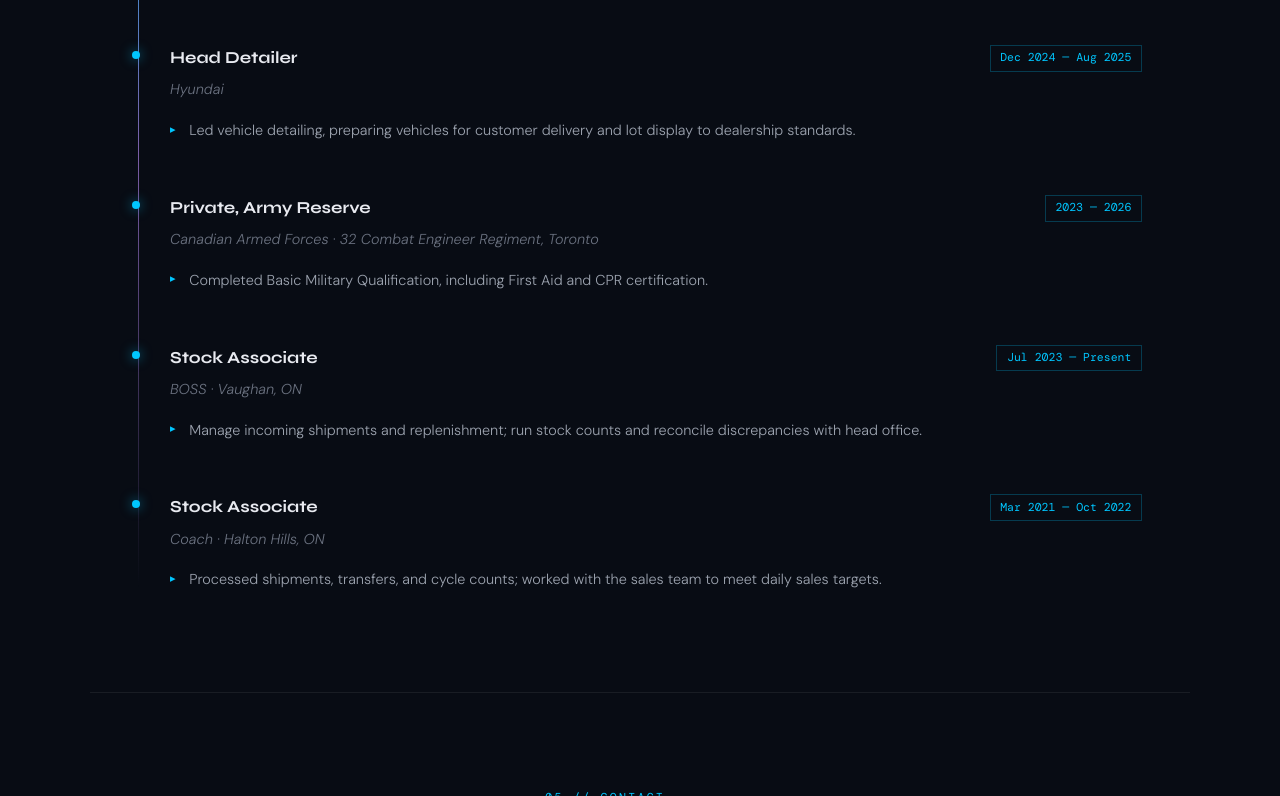
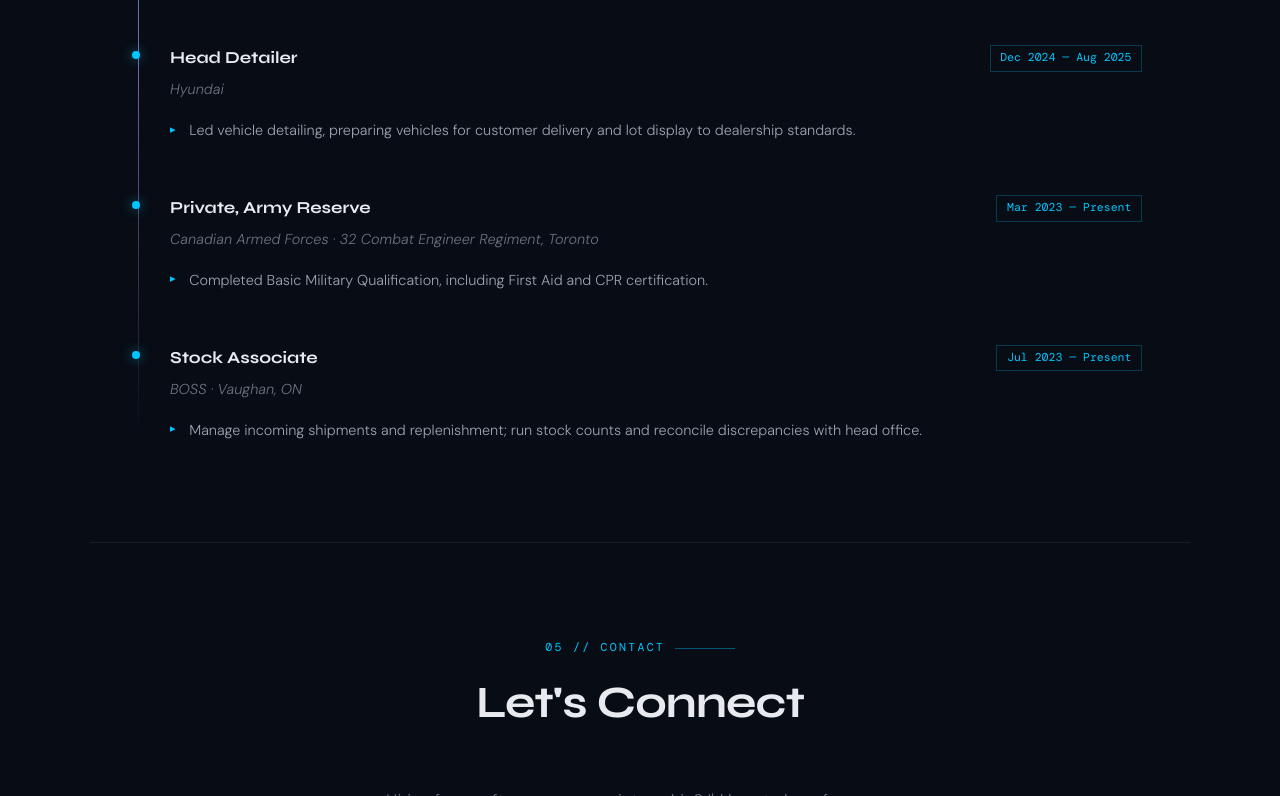
Before and after one commit to GhostDog299/GhostDog299.github.io, a plain HTML site: page index.html in a window 1280 px wide. Shown: the part 4257-5053 px from the top of the page. Drawn offline with nearby package versions, Linux system fonts and the light colour scheme; a web font is replaced by a local one.

Commit message:
Remove Coach entry and correct Army Reserve dates; update resume PDF
Co-Authored-By: Claude Opus 5.5 <noreply@anthropic.com>
Claude-Session: https://claude.ai/code/session_01PWzu2DCnMBNo8uQD7LZXus

```diff
--- a/index.html
+++ b/index.html
@@ -896,7 +896,7 @@
         <div class="timeline-dot"></div>
         <div class="timeline-meta">
           <div class="timeline-title">Private, Army Reserve</div>
-          <div class="timeline-date">2023 — 2026</div>
+          <div class="timeline-date">Mar 2023 — Present</div>
         </div>
         <div class="timeline-org">Canadian Armed Forces · 32 Combat Engineer Regiment, Toronto</div>
         <ul class="timeline-bullets">
@@ -916,17 +916,6 @@
         </ul>
       </div>
 
-      <div class="timeline-item reveal">
-        <div class="timeline-dot"></div>
-        <div class="timeline-meta">
-          <div class="timeline-title">Stock Associate</div>
-          <div class="timeline-date">Mar 2021 — Oct 2022</div>
-        </div>
-        <div class="timeline-org">Coach · Halton Hills, ON</div>
-        <ul class="timeline-bullets">
-          <li>Processed shipments, transfers, and cycle counts; worked with the sales team to meet daily sales targets.</li>
-        </ul>
-      </div>
 
     </div>
   </section>
```
Also changed, not shown: 1 other file.
